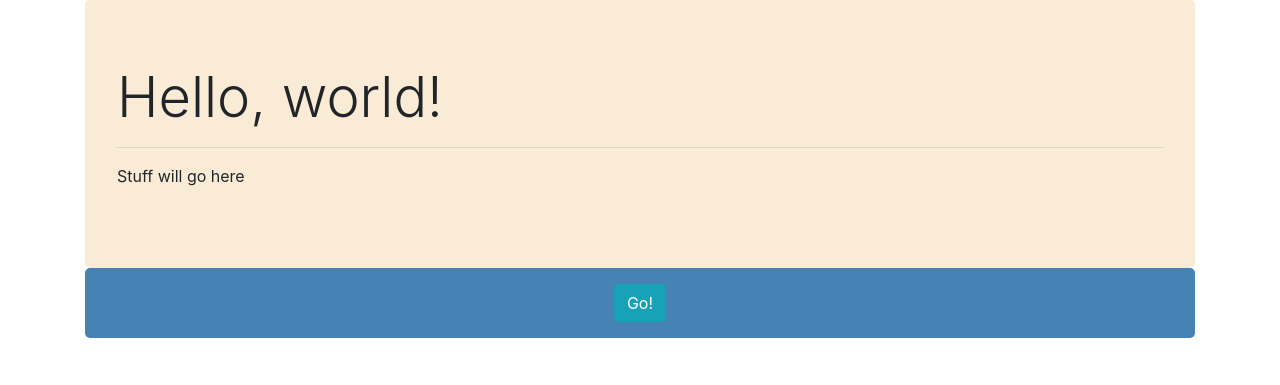
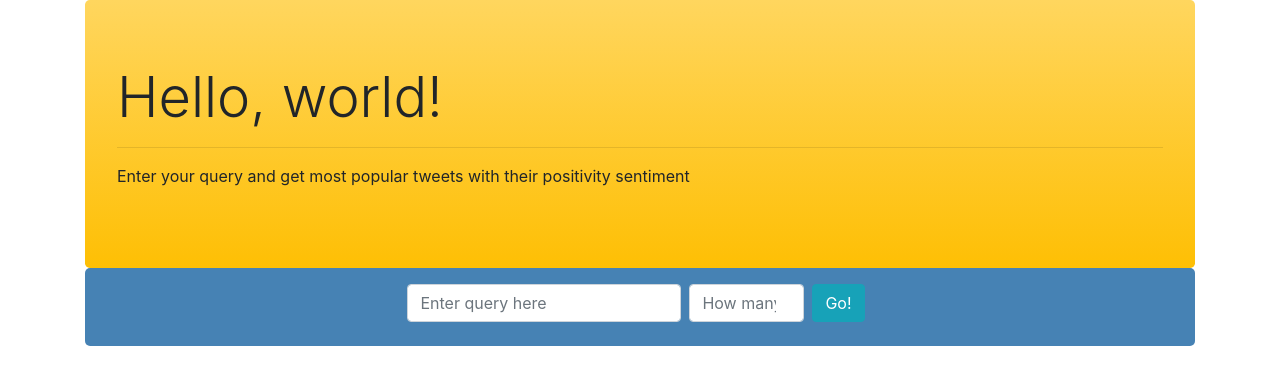
Before and after one commit to korpog/twit_nlp, a Django app: page / in a window 1280 px wide. Shown: the part 56-441 px from the top of the page. Run offline with Django 3.2, Linux system fonts and the light colour scheme; some libraries are stand-ins or nearby versions.

Commit message:
added form control for number of tweets queried

```diff
--- a/twit_nlp/mainapp/forms.py
+++ b/twit_nlp/mainapp/forms.py
@@ -1,9 +1,14 @@
 from django import forms
+
 
 class QueryForm(forms.Form):
     query = forms.CharField(label='Twitter query', max_length=120)
+    num_of_tweets = forms.IntegerField(
+        label="Number of tweets", min_value=1, max_value=100)
 
     def __init__(self, *args, **kwargs):
         super().__init__(*args, **kwargs)
         self.fields['query'].widget.attrs.update(
             {'class': 'form-control', 'placeholder': 'Enter query here'})
+        self.fields['num_of_tweets'].widget.attrs.update(
+            {'class': 'form-control', 'placeholder': 'How many tweets?'})
--- a/twit_nlp/mainapp/urls.py
+++ b/twit_nlp/mainapp/urls.py
@@ -2,6 +2,5 @@ from django.urls import path
 from . import views
 
 urlpatterns = [
-    path('', views.list_tweets, name='main'),
     path('results/', views.list_tweets, name='results'),
 ]
--- a/twit_nlp/static/css/styles.css
+++ b/twit_nlp/static/css/styles.css
@@ -13,7 +13,7 @@ td.sentiment {
 }
 
 .jumbotron {
-    background-color: antiquewhite;
+    background: linear-gradient(to bottom, #ffd65e 0%,#febf04 100%);
     margin: 0;
 }
 
--- a/twit_nlp/templates/index.html
+++ b/twit_nlp/templates/index.html
@@ -5,15 +5,22 @@
 <div class="jumbotron">
     <h1 class="display-4">Hello, world!</h1>
     <hr class="my-3">
-    <p>Stuff will go here</p>
+    <p>Enter your query and get most popular tweets with their positivity sentiment</p>
 </div>
 <div class="d-flex justify-content-center" id="forms-panel">
     <form method="post" class="form-inline">
         {% csrf_token %}
-        {{ form.non_field_errors }}
-        {{ form.query.errors }}
-        {{ form.query }}
-        <div class="d-flex justify-content-center">
+        <div class="input-group mb-2 mr-sm-2">
+            {{ form.non_field_errors }}
+            {{ form.query.errors }}
+            {{ form.query }}
+        </div>
+        <div class="input-group mb-2 mr-sm-2">
+            {{ form.non_field_errors }}
+            {{ form.num_of_tweets.errors }}
+            {{ form.num_of_tweets }}
+        </div>
+        <div class="input-group mb-2 mr-sm-2">
             <button type="submit" class="btn btn-info">Go!</button>
         </div>
     </form>
--- a/twit_nlp/twit_nlp/urls.py
+++ b/twit_nlp/twit_nlp/urls.py
@@ -16,9 +16,10 @@ Including another URLconf
 from django.contrib import admin
 from django.urls import path, include
 from django.views.generic.base import TemplateView
+from mainapp.views import list_tweets
 
 urlpatterns = [
-    path('', TemplateView.as_view(template_name="index.html"), name="index"),
+    path('', list_tweets, name="index"),
     path('admin/', admin.site.urls),
     path('main/', include('mainapp.urls')),
 ]
```
